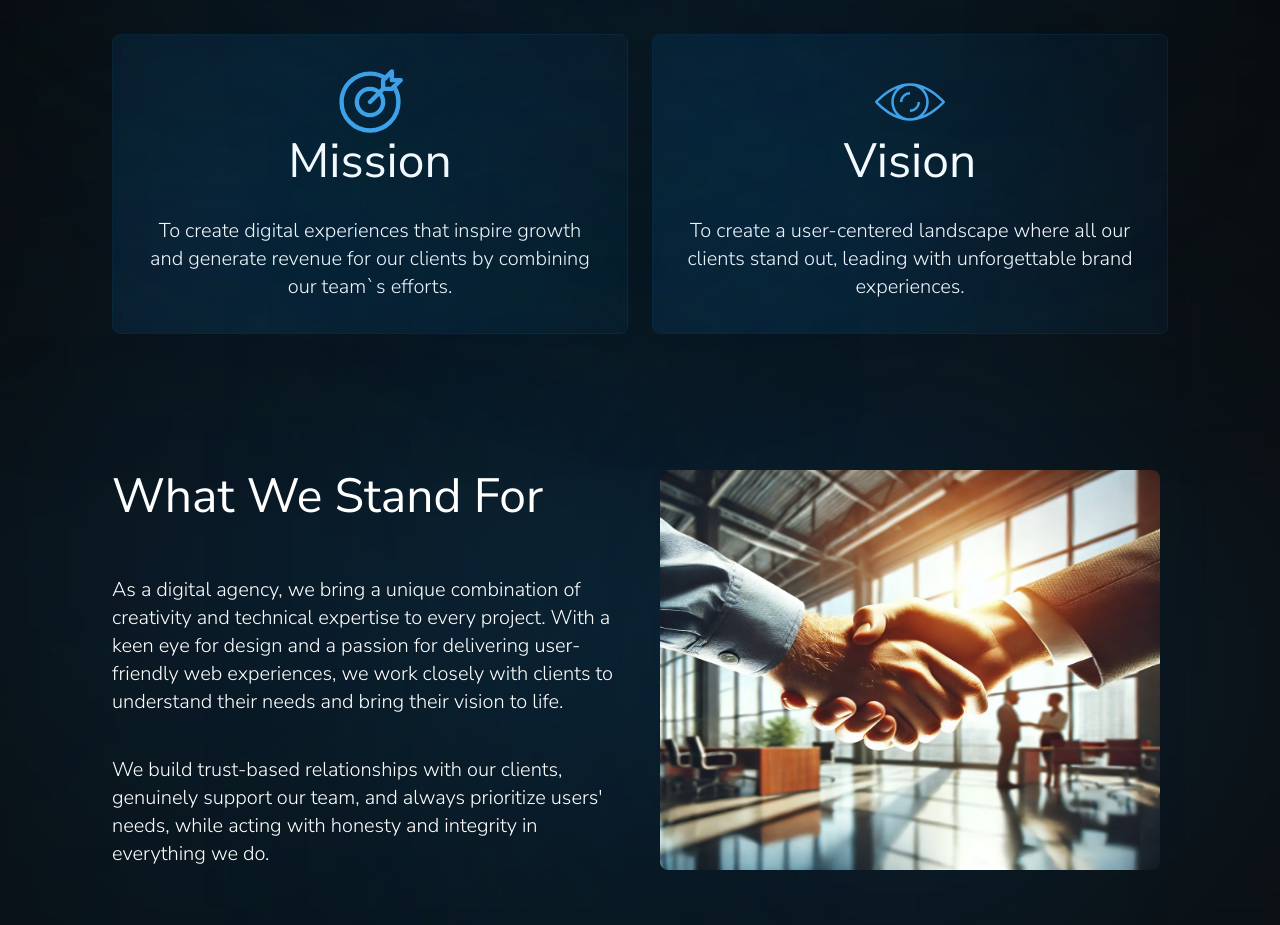
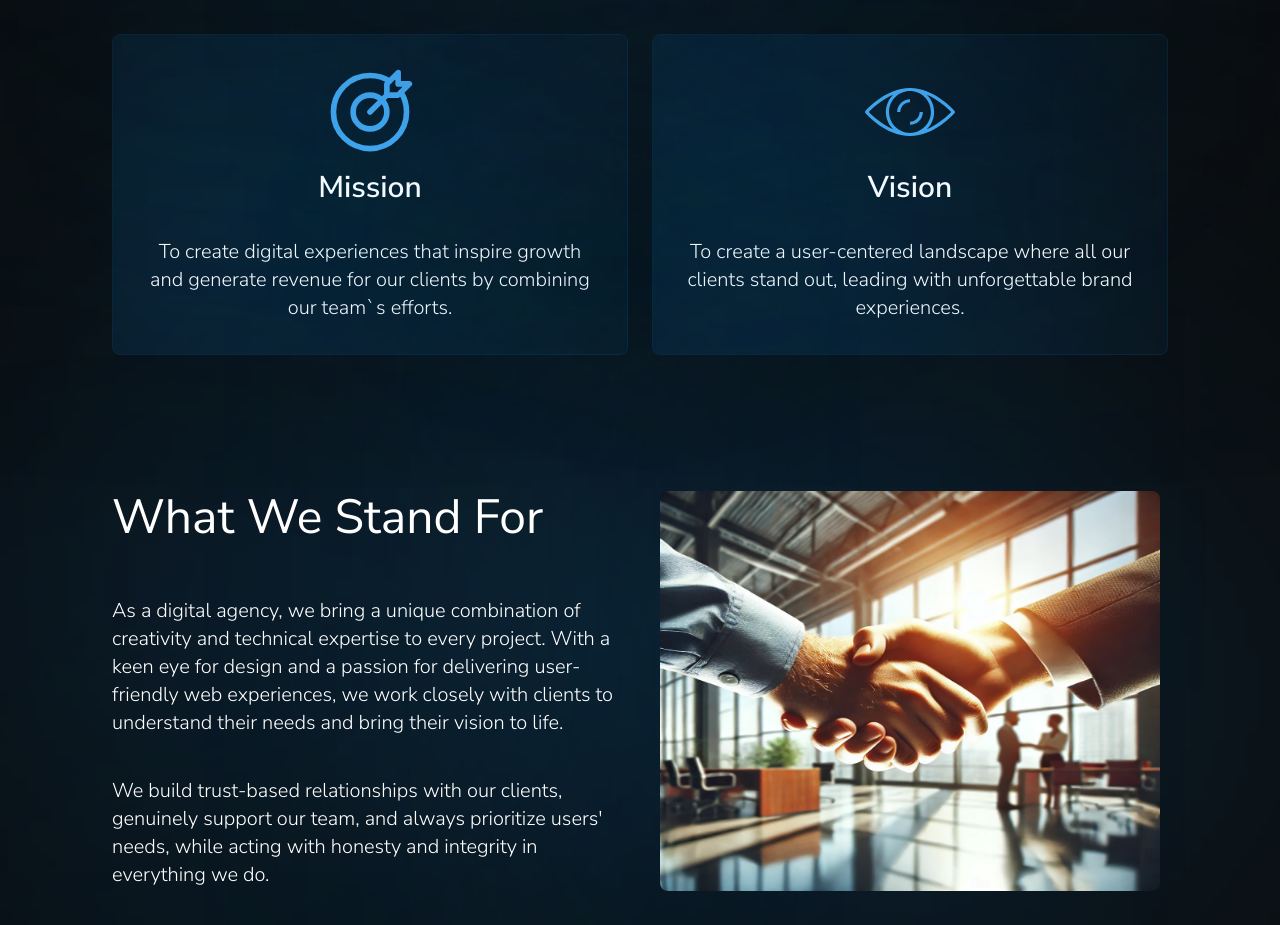
Before and after one commit to zrvnarmarin/BitLyte-Studios-Website, a Next.js app: page /about-us in a window 1280 px wide. Shown: the part 2200-3125 px from the top of the page. Built offline with nearby package versions, Linux system fonts and the light colour scheme.

Commit message:
missionAndVision section on /about-us fixed styling mistake;

```diff
--- a/app/about-us/(about-us-sections)/MissionAndVision.tsx
+++ b/app/about-us/(about-us-sections)/MissionAndVision.tsx
@@ -38,7 +38,7 @@ export const ValueCard = ({
       <div className="w-64 h-64 absolute left-0 bottom-0 bg-gradient-to-r from-[#1A9FFF] to-[#0086E6] z-10 blur-[230px]"></div>
       <div className="w-full flex items-center justify-center">{icon()}</div>
       <h2 className="text-[#ffffff] text-3xl xs:text-4xl sm:text-5xl font-medium xs:font-normal mb-8 z-20">
-        <span className="text-primary-">{title}</span>
+        <span className="text-[#ffffff] font-semibold text-3xl sm:text-[28px] md:text-3xl leading-tight ">{title}</span>
       </h2>
       <p className="text-center text-lg xs:text-xl font-light text-[#ffffff] z-20">
         {description}
@@ -48,7 +48,7 @@ export const ValueCard = ({
 };
 
 export const MissionIcon = () => (
-  <svg viewBox="0 0 32 32" fill="#55b8ff" width={70} height={70}>
+  <svg viewBox="0 0 32 32" fill="#55b8ff" width={90} height={90}>
     <g id="SVGRepo_bgCarrier" strokeWidth="0"></g>
     <g
       id="SVGRepo_tracerCarrier"
@@ -74,7 +74,7 @@ export const MissionIcon = () => (
 );
 
 export const VisionIcon = () => (
-  <svg fill="#55b8ff" height={70} width={70} viewBox="0 0 512 512">
+  <svg fill="#55b8ff" height={90} width={90} viewBox="0 0 512 512">
     <g id="SVGRepo_bgCarrier" strokeWidth="0"></g>
     <g
       id="SVGRepo_tracerCarrier"
```
